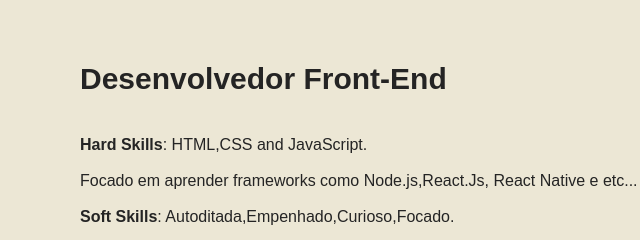
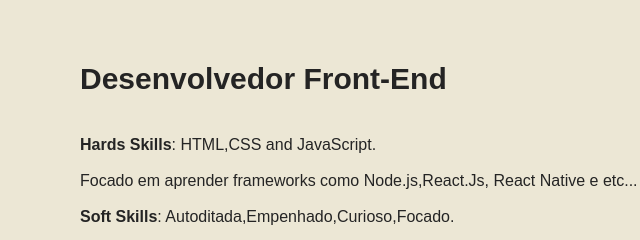
Before and after one commit to evertonmaia22/Web-Site-Everton-Maia, a plain HTML site: page index.html in a window 1280 px wide. Shown: the part 2800-3040 px from the top of the page, 200-840 px from the left. Drawn offline with Linux system fonts and the light colour scheme.

Commit message:
Update index.html

```diff
--- a/index.html
+++ b/index.html
@@ -40,7 +40,7 @@
                 <div class="container">
                     <h2>Desenvolvedor Front-End</h2>
                     <p>
-                        <b>Hard Skills</b>: HTML,CSS and JavaScript. <br><br>Focado em aprender frameworks como Node.js,React.Js, React Native e etc... <br><br><b>Soft Skills</b>: Autoditada,Empenhado,Curioso,Focado.
+                        <b>Hards Skills</b>: HTML,CSS and JavaScript. <br><br>Focado em aprender frameworks como Node.js,React.Js, React Native e etc... <br><br><b>Soft Skills</b>: Autoditada,Empenhado,Curioso,Focado.
 
 
                     </p>
```
